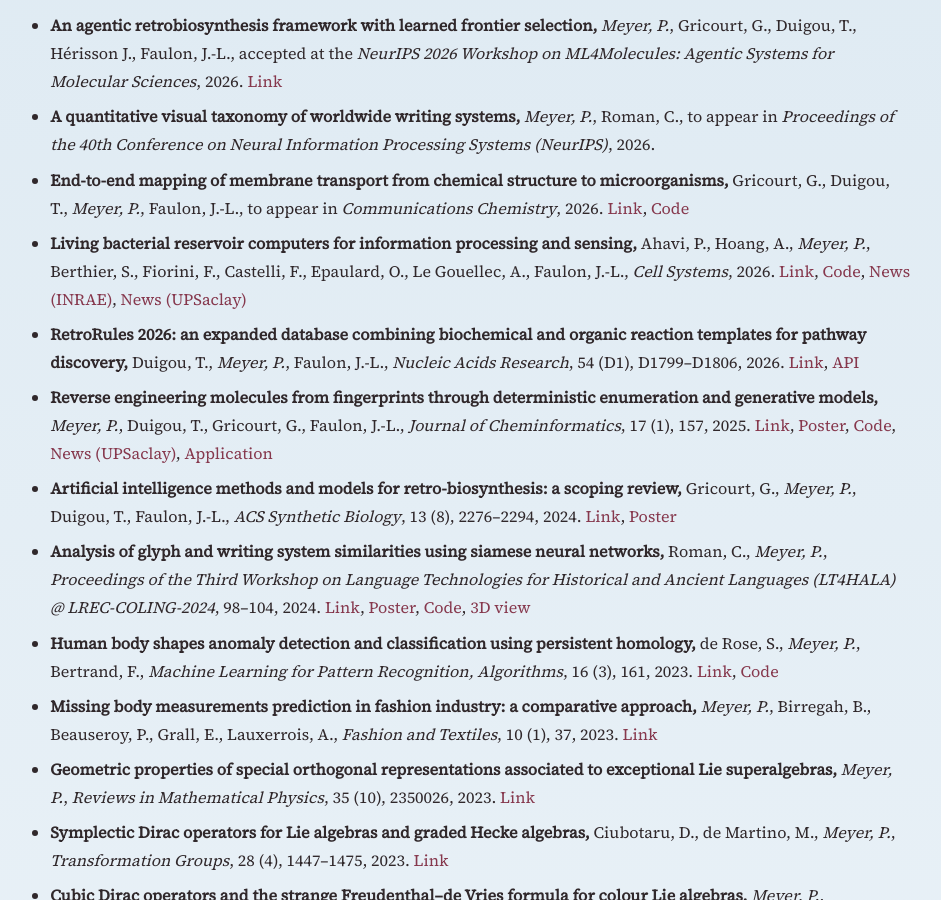
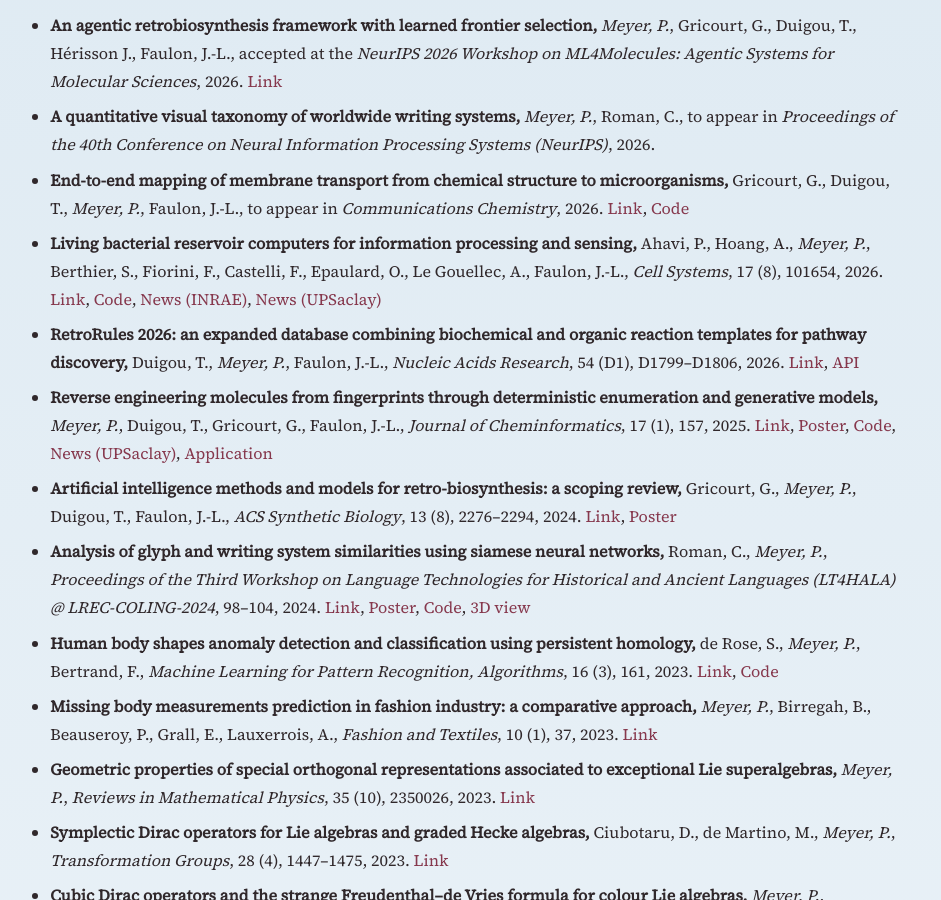
Before and after one commit to PhilippeMeyer68/philippemeyer68.github.io, a Jekyll site: the page built from index.md, in a window 1280 px wide and 900 px high, scrolled down 967 px. Shown: the whole window, without its empty margins (169-1110 px from the left). Built offline with Jekyll 4.4.1, drawn with Linux system fonts in a browser that asks for light colours.

Commit message:
feat: reservoir full citation

```diff
--- a/index.md
+++ b/index.md
@@ -81,7 +81,7 @@ title: "Home"
 <li>
   <strong>Living bacterial reservoir computers for information processing and sensing, </strong>
   Ahavi, P., Hoang, A., <span class="author-self">Meyer, P.</span>, Berthier, S., Fiorini, F., Castelli, F., Epaulard, O., Le Gouellec, A., Faulon, J.-L.,
-  <em>Cell Systems</em>, 2026.
+  <em>Cell Systems</em>, 17 (8), 101654, 2026.
   <a href="https://www.cell.com/cell-systems/fulltext/S2405-4712(26)00136-5" target="_blank" rel="noopener">Link</a>, <a href="https://github.com/brsynth/bacterial_rc" target="_blank" rel="noopener">Code</a>, <a href="https://www.inrae.fr/actualites/bacterie-capable-predire-levolution-dune-maladie" target="_blank" rel="noopener">News (INRAE)</a>, <a href="https://sco.lt/7OAqGG" target="_blank" rel="noopener">News (UPSaclay)</a>
 </li>
 <li>
```
